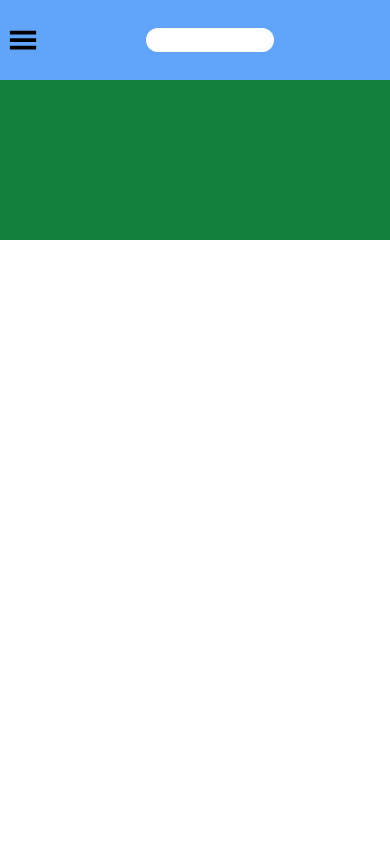
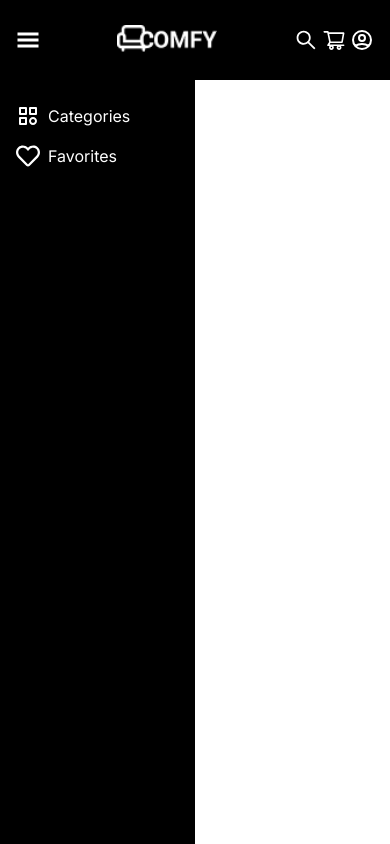
Before and after one commit to No-Country/c13-40-ft-java, a Next.js app in the folder client/: page / in a window 390 px wide. Shown: the top 844 px of the page. Built offline with nearby package versions, Linux system fonts and the light colour scheme.

Commit message:
Navbar according to figma

```diff
--- a/client/src/app/components/navbar/Navbar.jsx
+++ b/client/src/app/components/navbar/Navbar.jsx
@@ -1,25 +1,51 @@
 "use client";
 import { useState } from "react";
 import { GiHamburgerMenu } from "react-icons/gi";
+import { AiOutlineSearch } from "react-icons/ai";
+import { AiOutlineShoppingCart } from "react-icons/ai";
+import { HiOutlineUserCircle } from "react-icons/hi";
+import { BiCategory } from "react-icons/bi";
+import { FaRegHeart } from "react-icons/fa";
+import Image from "next/image";
 
 const Navbar = () => {
   const [open, setOpen] = useState(false);
 
   return (
     <div className="w-full h-screen relative">
-      <div className="sticky h-20 w-full bg-blue-400 flex justify-between items-center p-2">
+      <div className="sticky h-20 w-full bg-black flex justify-between items-center p-4">
         <GiHamburgerMenu
           onClick={() => setOpen(!open)}
-          className="text-3xl cursor-pointer md:hidden"
+          className="text-2xl text-white cursor-pointer md:hidden"
         />
-        <input className="h-6 w-32 rounded-full" type="text" />
-        <div className="flex justify-center items-center"></div>
+        <Image
+          className="mx-auto"
+          src="/LogoNav.png"
+          width={100}
+          height={100}
+        />
+        <div className="flex justify-center items-center">
+          <AiOutlineSearch className="text-2xl text-white cursor-pointer" />
+          <AiOutlineShoppingCart className="text-2xl mx-1 text-white cursor-pointer" />
+          <HiOutlineUserCircle className="text-2xl text-white cursor-pointer" />
+        </div>
       </div>
       <div
         className={`absolute top-0 mt-20 ${
           open ? "translate-x-[-900px]" : "translate-x-0"
-        } h-40 w-full bg-green-700 transition-all duration-500 ease`}
-      ></div>
+        } md:hidden h-screen w-6/12 bg-black transition-all duration-700 ease`}
+      >
+        <div className="flex flex-col justify-center items-start p-4">
+          <div className="flex flex-row my-2 cursor-pointer">
+            <BiCategory className="text-2xl text-white" />
+            <span className="text-white ml-2">Categories</span>
+          </div>
+          <div className="flex flex-row my-2 cursor-pointer">
+            <FaRegHeart className="text-2xl text-white" />
+            <span className="text-white ml-2">Favorites</span>
+          </div>
+        </div>
+      </div>
     </div>
   );
 };
```
Also changed, not shown: client/public/LogoNav.png (added).
